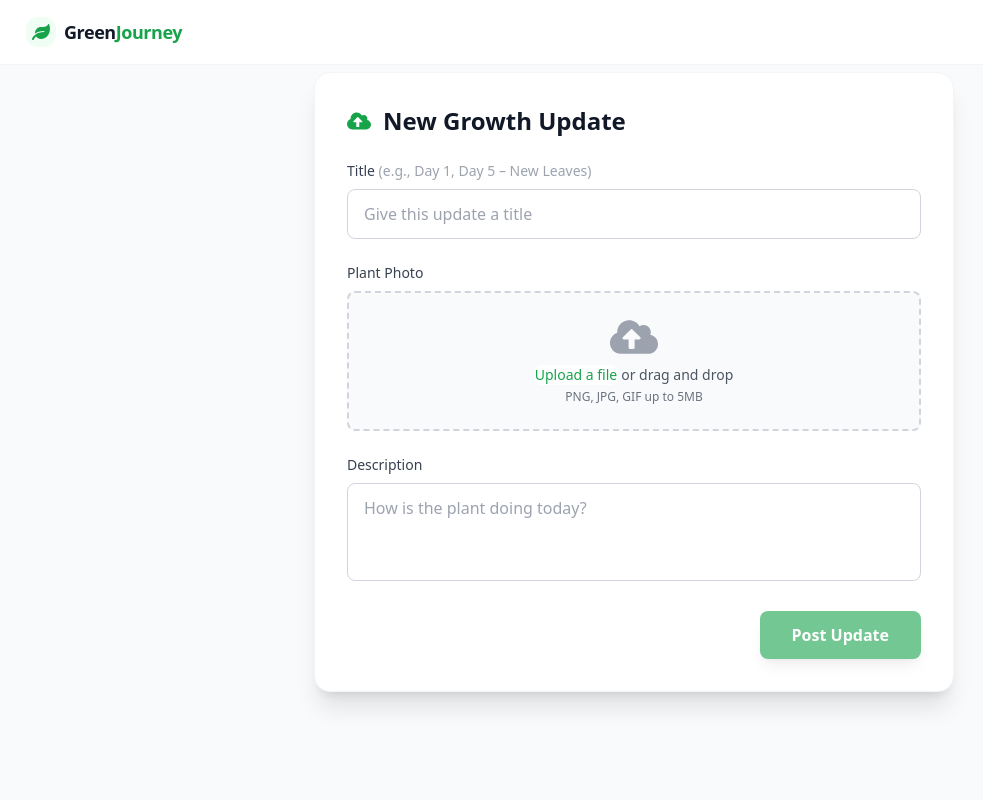
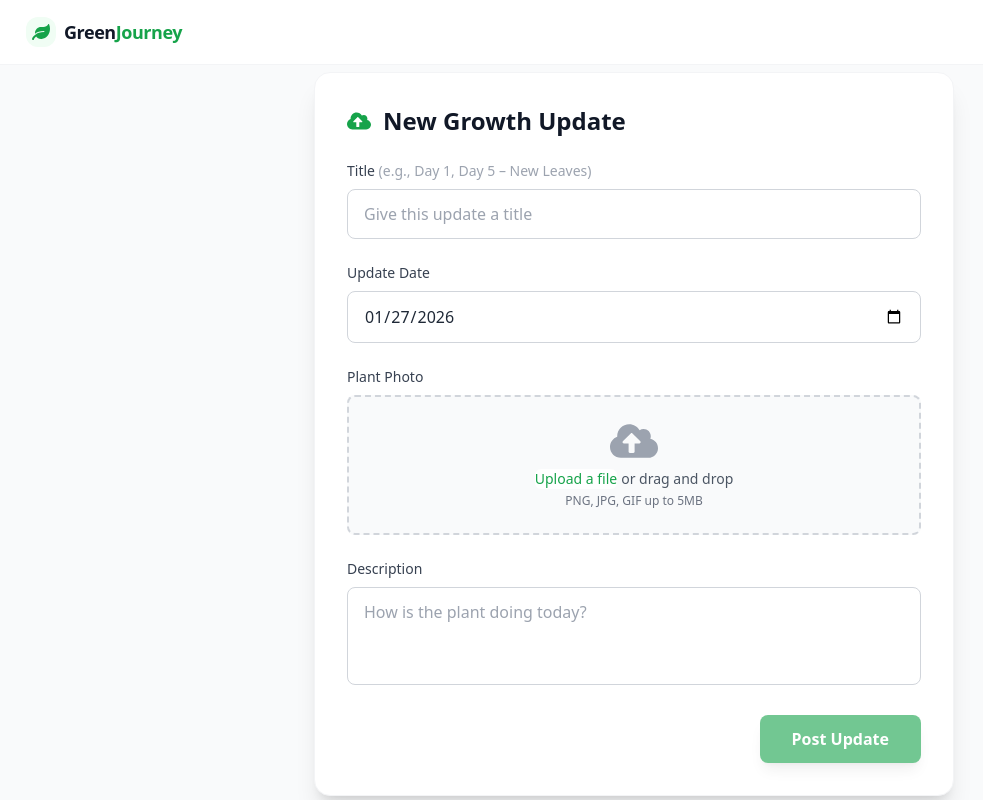
Before and after one commit to GokavarapuSriManiSaiAbhinaav/Green-Journey, a React app in the folder frontend/: page /admin/upload in a window 1280 px wide. Shown: the top 800 px of the page, without its empty margins (6-989 px from the left). Built offline with nearby package versions, Linux system fonts and the light colour scheme; no server answers; sample sign-in values are in the browser's storage; the HTML template or start-up script is replaced by a standard one; what axios-retry would draw is missing.

Commit message:
updated admin page

```diff
--- a/frontend/src/pages/Upload.jsx
+++ b/frontend/src/pages/Upload.jsx
@@ -13,6 +13,7 @@ const Upload = () => {
     const [loading, setLoading] = useState(false);
     const [success, setSuccess] = useState(false);
     const [error, setError] = useState(null);
+    const [date, setDate] = useState(new Date().toISOString().split('T')[0]);
     const navigate = useNavigate();
 
     const handleFileChange = async (e) => {
@@ -47,6 +48,7 @@ const Upload = () => {
         formData.append('title', title);
         formData.append('image', file);
         formData.append('description', description);
+        formData.append('date', date);
 
         try {
             await api.post('/plants', formData, {
@@ -60,6 +62,7 @@ const Upload = () => {
             setFile(null);
             setTitle('');
             setDescription('');
+            setDate(new Date().toISOString().split('T')[0]);
             setPreview(null);
 
             // Navigate after short delay to show success message
@@ -120,6 +123,18 @@ const Upload = () => {
                             onChange={(e) => setTitle(e.target.value)}
                             className="w-full px-4 py-3 border border-gray-300 rounded-lg focus:ring-2 focus:ring-green-500 focus:border-transparent transition-all outline-none"
                             placeholder="Give this update a title"
+                        />
+                    </div>
+
+                    {/* Date Input */}
+                    <div>
+                        <label className="block text-sm font-medium text-gray-700 mb-2">Update Date</label>
+                        <input
+                            required
+                            type="date"
+                            value={date}
+                            onChange={(e) => setDate(e.target.value)}
+                            className="w-full px-4 py-3 border border-gray-300 rounded-lg focus:ring-2 focus:ring-green-500 focus:border-transparent transition-all outline-none"
                         />
                     </div>
 
```
Also changed, not shown: 1 other file (tests, documents, lock files or other folders).
